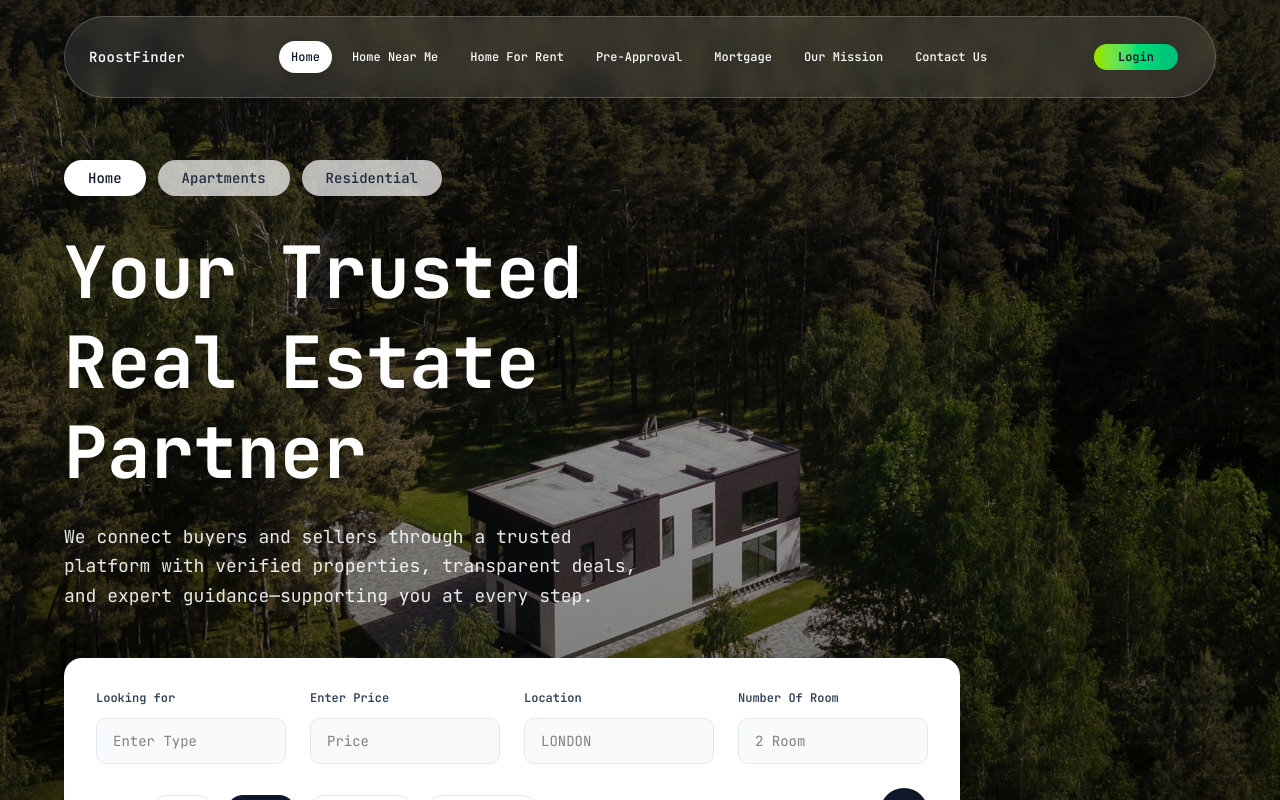
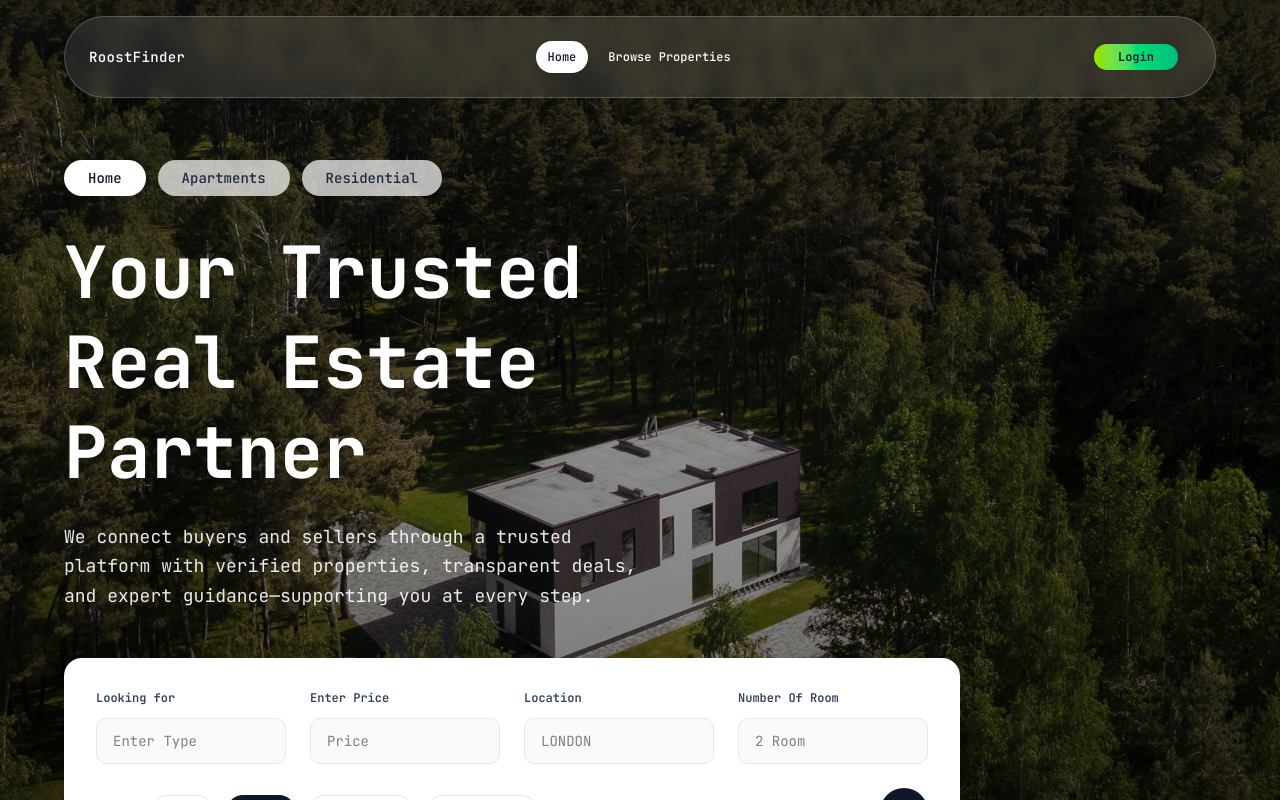
Before and after one commit to KeyaRaniMondal/RoostFinder_Frontend, a Next.js app: page / in a window 1280 px wide. Shown: the top 800 px of the page. Built offline with nearby package versions, Linux system fonts and the light colour scheme.

Commit message:
updated navbar design

```diff
--- a/app/components/shared/navbar.tsx
+++ b/app/components/shared/navbar.tsx
@@ -1,295 +1,135 @@
-// 'use client';
+"use client";
 
-// import React, { useState } from 'react';
-// import Link from 'next/link';
-// import { Menu, X, Home, User, Settings, LogOut, Bell, Search } from 'lucide-react';
-// import { Button } from '@/components/ui/button';
-// // type UserRole = 'admin' | 'landlord' | 'tenant' | null;
+import { useState } from "react";
+import Link from "next/link";
+import { usePathname } from "next/navigation";
+import { Home, LogOut, Menu, Search, Settings, User, X } from "lucide-react";
+import { Button } from "@/components/ui/button";
+import type { Role } from "@/lib/validations/loginAuth";
 
-// export function Navbar() {
-//   const [isOpen, setIsOpen] = useState(false);
-//   // const [userRole, setUserRole] = useState<UserRole>(null);
+type NavItem = { href: string; label: string };
 
-//   const toggleMenu = () => setIsOpen(!isOpen);
+const NAV_ITEMS: Record<"general" | Role, NavItem[]> = {
+  general: [
+    { href: "/", label: "Home" },
+    { href: "/browse", label: "Browse Properties" },
+  ],
+  landlord: [
+    // { href: "/dashboard/landlord", label: "Dashboard" },
+    // { href: "/properties", label: "My Properties" },
+    // { href: "/requests", label: "Rental Requests" },
+  ],
+  tenant: [
+    // { href: "/dashboard/tenant", label: "Dashboard" },
+    // { href: "/my-requests", label: "My Requests" },
+    // { href: "/bookmarks", label: "Saved Properties" },
+  ],
+  admin: [
+    // { href: "/admin", label: "Admin Panel" },
+    // { href: "/admin/moderation", label: "Moderation" },
+    // { href: "/admin/users", label: "Users" },
+  ],
+};
 
-//   const navLinks = {
-//     general: [
-//       { href: '/', label: 'Home', icon: Home },
-//       { href: '/browse', label: 'Browse Properties', icon: Search },
-//     ],
-//     landlord: [
-//       { href: '/dashboard/landlord', label: 'Dashboard', icon: Home },
-//       { href: '/properties', label: 'My Properties' },
-//       { href: '/requests', label: 'Rental Requests' },
-//     ],
-//     tenant: [
-//       { href: '/dashboard/tenant', label: 'Dashboard', icon: Home },
-//       { href: '/my-requests', label: 'My Requests' },
-//       { href: '/bookmarks', label: 'Saved Properties' },
-//     ],
-//     admin: [
-//       { href: '/admin', label: 'Admin Panel', icon: Settings },
-//       { href: '/admin/moderation', label: 'Moderation' },
-//       { href: '/admin/users', label: 'Users' },
-//     ],
-//   };
+type NavbarProps = {
+  isAuthenticated: boolean;
+  role: Role | null;
+  /** Server Action — passed down from a Server Component parent, called directly as a form action. */
+  logoutAction: () => Promise<void>;
+};
 
-//   const getCurrentLinks = () => {
-//     const links = [...navLinks.general];
-//     // if (userRole === 'landlord') links.push(...navLinks.landlord);
-//     // if (userRole === 'tenant') links.push(...navLinks.tenant);
-//     // if (userRole === 'admin') links.push(...navLinks.admin);
-//     return links;
-//   };
+export function Navbar({ isAuthenticated, role, logoutAction }: NavbarProps) {
+  const [isOpen, setIsOpen] = useState(false);
+  const [userMenuOpen, setUserMenuOpen] = useState(false);
+  const pathname = usePathname();
 
-//   return (
-//     <>
-//       {/* Main Navbar */}
-//       <nav className="sticky top-0 z-50 w-full bg-white border-b border-slate-200 shadow-sm dark:bg-slate-950 dark:border-slate-800">
-//         <div className="px-4 md:px-6 lg:px-8">
-//           <div className="flex h-16 items-center justify-between">
-//             {/* Logo */}
-//             <Link href="/" className="flex items-center gap-2 group">
-//               <div className="flex items-center justify-center w-10 h-10 rounded-lg bg-gradient-to-br from-blue-600 to-blue-700 group-hover:from-blue-700 group-hover:to-blue-800 transition-all">
-//                 <Home className="w-6 h-6 text-white" />
-//               </div>
-//               <span className="text-xl font-bold text-slate-900 dark:text-white hidden sm:inline">
-//                 RoostFinder
-//               </span>
-//             </Link>
+  // General links always show; role-specific links are appended once we know who's logged in.
+  const navItems = [
+    ...NAV_ITEMS.general,
+    ...(isAuthenticated && role ? NAV_ITEMS[role] : []),
+  ];
 
-//             {/* Desktop Navigation */}
-//             <div className="hidden md:flex items-center gap-1">
-//               {getCurrentLinks().map((link) => (
-//                 <Link
-//                   key={link.href}
-//                   href={link.href}
-//                   className="px-3 py-2 text-sm font-medium text-slate-700 hover:text-blue-600 hover:bg-slate-50 rounded-md transition-colors dark:text-slate-300 dark:hover:text-blue-400 dark:hover:bg-slate-900"
-//                 >
-//                   {link.label}
-//                 </Link>
-//               ))}
-//             </div>
-
-//             {/* Right Section */}
-//             <div className="flex items-center gap-2 md:gap-4">
-//               {/* Notifications */}
-//               <button className="hidden sm:inline-flex relative p-2 text-slate-600 hover:text-blue-600 hover:bg-slate-100 rounded-lg transition-colors dark:text-slate-400 dark:hover:text-blue-400 dark:hover:bg-slate-900">
-//                 <Bell className="w-5 h-5" />
-//                 <span className="absolute top-1 right-1 w-2 h-2 bg-red-500 rounded-full"></span>
-//               </button>
-
-//               {/* User Menu */}
-//               {/* {userRole ? ( */}
-//               <div className="relative group">
-//                 <button className="flex items-center gap-2 px-3 py-2 text-sm font-medium text-slate-700 bg-slate-100 hover:bg-slate-200 rounded-lg transition-colors dark:text-slate-300 dark:bg-slate-800 dark:hover:bg-slate-700">
-//                   <User className="w-4 h-4" />
-//                   {/* <span className="hidden sm:inline capitalize">{userRole}</span> */}
-//                 </button>
-
-//                 {/* Dropdown Menu */}
-//                 <div className="absolute right-0 mt-2 w-48 bg-white rounded-lg shadow-lg border border-slate-200 opacity-0 invisible group-hover:opacity-100 group-hover:visible transition-all duration-200 dark:bg-slate-900 dark:border-slate-800">
-//                   <div className="py-2">
-//                     <Link
-//                       href="/profile"
-//                       className="block px-4 py-2 text-sm text-slate-700 hover:bg-slate-50 dark:text-slate-300 dark:hover:bg-slate-800"
-//                     >
-//                       Profile Settings
-//                     </Link>
-//                     <button
-//                       // onClick={() => setUserRole(null)}
-//                       className="w-full text-left px-4 py-2 text-sm text-slate-700 hover:bg-slate-50 dark:text-slate-300 dark:hover:bg-slate-800 flex items-center gap-2"
-//                     >
-//                       <LogOut className="w-4 h-4" />
-//                       Logout
-//                     </button>
-//                   </div>
-//                 </div>
-//               </div>
-//               {/* ) : ( */}
-//               <div className="hidden sm:flex gap-2">
-//                 <Button
-//                   variant="outline"
-//                   size="sm"
-//                   // onClick={() => setUserRole('tenant')}
-//                   className="text-slate-700 border-slate-300 hover:bg-slate-50 dark:text-slate-300 dark:border-slate-600 dark:hover:bg-slate-900"
-//                 >
-//                   <Link href="/register">
-//                     Sign In
-//                   </Link>
-//                 </Button>
-//                 <Button
-//                   size="sm"
-//                   // onClick={() => setUserRole('landlord')}
-//                   className="bg-blue-600 hover:bg-blue-700 text-white"
-//                 >
-//                   List Property
-//                 </Button>
-//               </div>
-//               {/* )} */}
-
-//               {/* Mobile Menu Button */}
-//               <button
-//                 onClick={toggleMenu}
-//                 className="md:hidden p-2 text-slate-600 hover:text-blue-600 hover:bg-slate-100 rounded-lg transition-colors dark:text-slate-400 dark:hover:text-blue-400 dark:hover:bg-slate-900"
-//               >
-//                 {isOpen ? (
-//                   <X className="w-6 h-6" />
-//                 ) : (
-//                   <Menu className="w-6 h-6" />
-//                 )}
-//               </button>
-//             </div>
-//           </div>
-//         </div>
-
-//         {/* Mobile Navigation */}
-//         {isOpen && (
-//           <div className="md:hidden border-t border-slate-200 bg-slate-50 dark:border-slate-800 dark:bg-slate-900">
-//             <div className="px-4 py-4 space-y-2">
-//               {getCurrentLinks().map((link) => (
-//                 <Link
-//                   key={link.href}
-//                   href={link.href}
-//                   className="block px-4 py-2 text-sm font-medium text-slate-700 hover:text-blue-600 hover:bg-white rounded-md transition-colors dark:text-slate-300 dark:hover:text-blue-400 dark:hover:bg-slate-800"
-//                   onClick={() => setIsOpen(false)}
-//                 >
-//                   {link.label}
-//                 </Link>
-//               ))}
-
-//               {/* Mobile Auth Buttons */}
-//               {/* {!userRole && ( */}
-//               <div className="pt-4 border-t border-slate-200 dark:border-slate-800 space-y-2">
-//                 <Button
-//                   variant="outline"
-//                   className="w-full text-slate-700 border-slate-300 hover:bg-white dark:text-slate-300 dark:border-slate-600 dark:hover:bg-slate-800"
-//                   onClick={() => {
-//                     // setUserRole('tenant');
-//                     setIsOpen(false);
-//                   }}
-//                 >
-//                   Sign In as Tenant
-//                 </Button>
-//                 <Button
-//                   className="w-full bg-blue-600 hover:bg-blue-700 text-white"
-//                   onClick={() => {
-//                     // setUserRole('landlord');
-//                     setIsOpen(false);
-//                   }}
-//                 >
-//                   List Property (Landlord)
-//                 </Button>
-//                 <Button
-//                   variant="ghost"
-//                   className="w-full text-slate-600 hover:text-blue-600 dark:text-slate-400 dark:hover:text-blue-400"
-//                   onClick={() => {
-//                     // setUserRole('admin');
-//                     setIsOpen(false);
-//                   }}
-//                 >
-//                   Admin Access
-//                 </Button>
-//               </div>
-//               {/* )} */}
-
-//               {/* Mobile User Menu */}
-//               {/* {userRole && ( */}
-//               <div className="pt-4 border-t border-slate-200 dark:border-slate-800 space-y-2">
-//                 <div className="px-4 py-2 text-sm font-medium text-slate-700 dark:text-slate-300">
-//                   {/* {userRole === 'landlord' && 'Landlord Dashboard'}
-//                     {userRole === 'tenant' && 'Tenant Dashboard'}
-//                     {userRole === 'admin' && 'Admin Panel'} */}
-//                 </div>
-//                 <Link
-//                   href="/profile"
-//                   className="block px-4 py-2 text-sm text-slate-700 hover:text-blue-600 dark:text-slate-300 dark:hover:text-blue-400"
-//                   onClick={() => setIsOpen(false)}
-//                 >
-//                   Profile Settings
-//                 </Link>
-//                 <button
-//                   onClick={() => {
-//                     // setUserRole(null);
-//                     setIsOpen(false);
-//                   }}
-//                   className="w-full text-left px-4 py-2 text-sm text-slate-700 hover:text-blue-600 dark:text-slate-300 dark:hover:text-blue-400 flex items-center gap-2"
-//                 >
-//                   <LogOut className="w-4 h-4" />
-//                   Logout
-//                 </button>
-//               </div>
-//               {/* )} */}
-//             </div>
-//           </div>
-//         )}
-//       </nav>
-//     </>
-//   );
-// }
-'use client';
-
-import { useState } from 'react';
-import Link from 'next/link';
-import { Menu, X } from 'lucide-react';
-import { Button } from '@/components/ui/button';
-
-export function Navbar() {
-  const [isOpen, setIsOpen] = useState(false);
-  const [activeNav, setActiveNav] = useState('home');
-
-  const navItems = [
-    { label: 'Home', id: 'home' },
-    { label: 'Home Near Me', id: 'near-me' },
-    { label: 'Home For Rent', id: 'for-rent' },
-    { label: 'Pre-Approval', id: 'pre-approval' },
-    { label: 'Mortgage', id: 'mortgage' },
-    { label: 'Our Mission', id: 'mission' },
-    { label: 'Contact Us', id: 'contact' },
-  ];
+  const isActive = (href: string) =>
+    href === "/" ? pathname === "/" : pathname.startsWith(href);
 
   return (
     <>
-      <nav
-        className="fixed top-0 left-0 right-0 z-50 flex justify-center pt-4 px-4"
-      >
+      <nav className="fixed top-0 left-0 right-0 z-50 flex justify-center pt-4 px-4">
         <div className="w-full max-w-6xl">
           <div className="bg-white/10 backdrop-blur-sm rounded-full px-6 py-3 border border-white/20">
             <div className="flex items-center justify-between h-14">
               {/* Logo */}
-              <Link href="/" className="text-white font-medium text-sm tracking-wide hover:opacity-80 transition-opacity">
+              <Link
+                href="/"
+                className="text-white font-medium text-sm tracking-wide hover:opacity-80 transition-opacity"
+              >
                 RoostFinder
               </Link>
 
               {/* Desktop Navigation */}
               <div className="hidden md:flex items-center space-x-2">
                 {navItems.map((item) => (
-                  <button
-                    key={item.id}
-                    onClick={() => setActiveNav(item.id)}
-                    className={`px-3 py-2 rounded-full text-xs font-medium transition-all duration-300 ${
-                      activeNav === item.id
-                        ? 'bg-white text-slate-900 shadow-lg'
-                        : 'text-white hover:text-white/90'
+                  <Link
+                    key={item.href}
+                    href={item.href}
+                    className={`px-3 py-2 rounded-full text-xs font-medium transition-all duration-300 ${isActive(item.href)
+                        ? "bg-white text-slate-900 shadow-lg"
+                        : "text-white hover:text-white/90"
                       }`}
                   >
                     {item.label}
-                  </button>
+                  </Link>
                 ))}
               </div>
 
               {/* Right Section */}
               <div className="flex items-center space-x-3">
+                {isAuthenticated ? (
+                  <div className="relative hidden md:block">
+                    <button
+                      onClick={() => setUserMenuOpen((v) => !v)}
+                      className="flex items-center gap-2 px-3 py-2 rounded-full text-xs font-medium text-white bg-white/10 hover:bg-white/20 border border-white/20 transition-colors"
+                    >
+                      <User className="w-4 h-4" />
+                      {role && <span className="capitalize">{role}</span>}
+                    </button>
+
+                    {userMenuOpen && (
+                      <div className="absolute right-0 mt-2 w-48 bg-white rounded-xl shadow-lg border border-slate-200 overflow-hidden dark:bg-slate-900 dark:border-slate-800">
+                        <Link
+                          href="/profile"
+                          onClick={() => setUserMenuOpen(false)}
+                          className="flex items-center gap-2 px-4 py-2.5 text-sm text-slate-700 hover:bg-slate-50 dark:text-slate-300 dark:hover:bg-slate-800"
+                        >
+                          <Settings className="w-4 h-4" />
+                          Profile Settings
+                        </Link>
+                        <form action={logoutAction}>
+                          <button
+                            type="submit"
+                            className="w-full flex items-center gap-2 px-4 py-2.5 text-sm text-slate-700 hover:bg-slate-50 dark:text-slate-300 dark:hover:bg-slate-800"
+                          >
+                            <LogOut className="w-4 h-4" />
+                            Logout
+                          </button>
+                        </form>
+                      </div>
+                    )}
+                  </div>
+                ) : (
+                  <Link href="/login" className="hidden md:block">
                     <Button
                       size="sm"
-                  className="hidden md:flex bg-gradient-to-r from-lime-400 via-green-400 to-emerald-500 hover:from-lime-500 hover:via-green-500 hover:to-emerald-600 text-slate-900 font-semibold rounded-full px-6 transition-all duration-300"
+                      className="bg-gradient-to-r from-lime-400 via-green-400 to-emerald-500 hover:from-lime-500 hover:via-green-500 hover:to-emerald-600 text-slate-900 font-semibold rounded-full px-6 transition-all duration-300"
                     >
                       Login
                     </Button>
+                  </Link>
+                )}
 
                 {/* Mobile Menu Button */}
                 <button
-                  onClick={() => setIsOpen(!isOpen)}
+                  onClick={() => setIsOpen((v) => !v)}
                   className="md:hidden p-1 text-white hover:text-white/80 transition-colors"
                   aria-label="Toggle menu"
                 >
@@ -302,34 +142,57 @@ export function Navbar() {
             {isOpen && (
               <div className="md:hidden mt-3 pb-4 space-y-2 animate-in fade-in slide-in-from-top-2 duration-200">
                 {navItems.map((item) => (
-                  <button
-                    key={item.id}
-                    onClick={() => {
-                      setActiveNav(item.id);
-                      setIsOpen(false);
-                    }}
-                    className={`w-full text-left px-4 py-2 rounded-lg text-xs font-medium transition-all duration-200 ${
-                      activeNav === item.id
-                        ? 'bg-white text-slate-900'
-                        : 'text-white hover:bg-white/20'
+                  <Link
+                    key={item.href}
+                    href={item.href}
+                    onClick={() => setIsOpen(false)}
+                    className={`block w-full text-left px-4 py-2 rounded-lg text-xs font-medium transition-all duration-200 ${isActive(item.href)
+                        ? "bg-white text-slate-900"
+                        : "text-white hover:bg-white/20"
                       }`}
                   >
                     {item.label}
+                  </Link>
+                ))}
+
+                <div className="pt-2 border-t border-white/10 space-y-2">
+                  {isAuthenticated ? (
+                    <>
+                      <Link
+                        href="/profile"
+                        onClick={() => setIsOpen(false)}
+                        className="flex items-center gap-2 px-4 py-2 rounded-lg text-xs font-medium text-white hover:bg-white/20"
+                      >
+                        <Settings className="w-4 h-4" />
+                        Profile Settings
+                      </Link>
+                      <form action={logoutAction}>
+                        <button
+                          type="submit"
+                          className="w-full flex items-center gap-2 px-4 py-2 rounded-lg text-xs font-medium text-white hover:bg-white/20"
+                        >
+                          <LogOut className="w-4 h-4" />
+                          Logout
                         </button>
-                ))}
+                      </form>
+                    </>
+                  ) : (
+                    <Link href="/login" onClick={() => setIsOpen(false)}>
                       <Button
                         size="sm"
-                  className="w-full mt-2 bg-gradient-to-r from-lime-400 via-green-400 to-emerald-500 hover:from-lime-500 hover:via-green-500 hover:to-emerald-600 text-slate-900 font-semibold rounded-full transition-all duration-300"
+                        className="w-full bg-gradient-to-r from-lime-400 via-green-400 to-emerald-500 hover:from-lime-500 hover:via-green-500 hover:to-emerald-600 text-slate-900 font-semibold rounded-full"
                       >
                         Login
                       </Button>
+                    </Link>
+                  )}
+                </div>
               </div>
             )}
           </div>
         </div>
       </nav>
 
-      {/* Spacer to prevent content overlap */}
       <div className="h-20" />
     </>
   );
```
Lines whose indentation alone changed are shown as unchanged.
